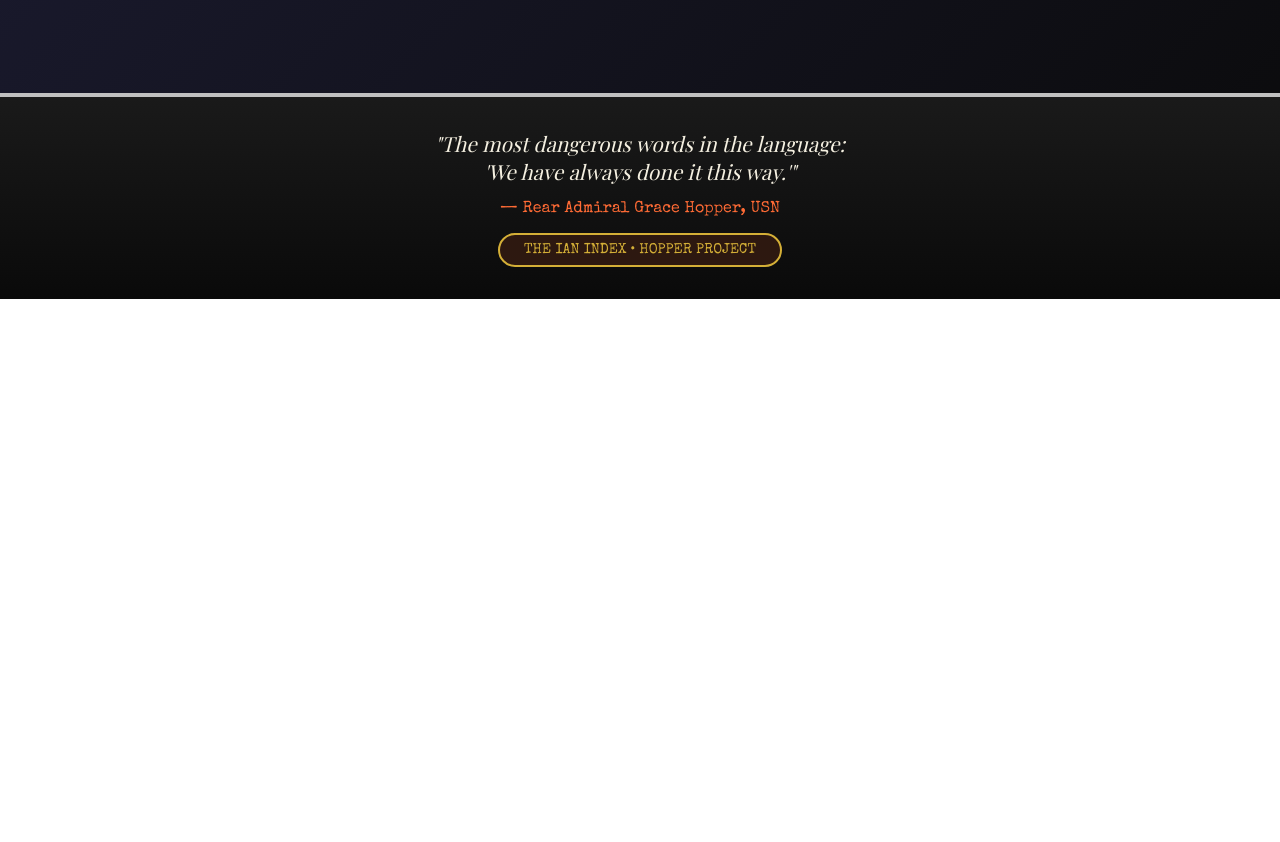
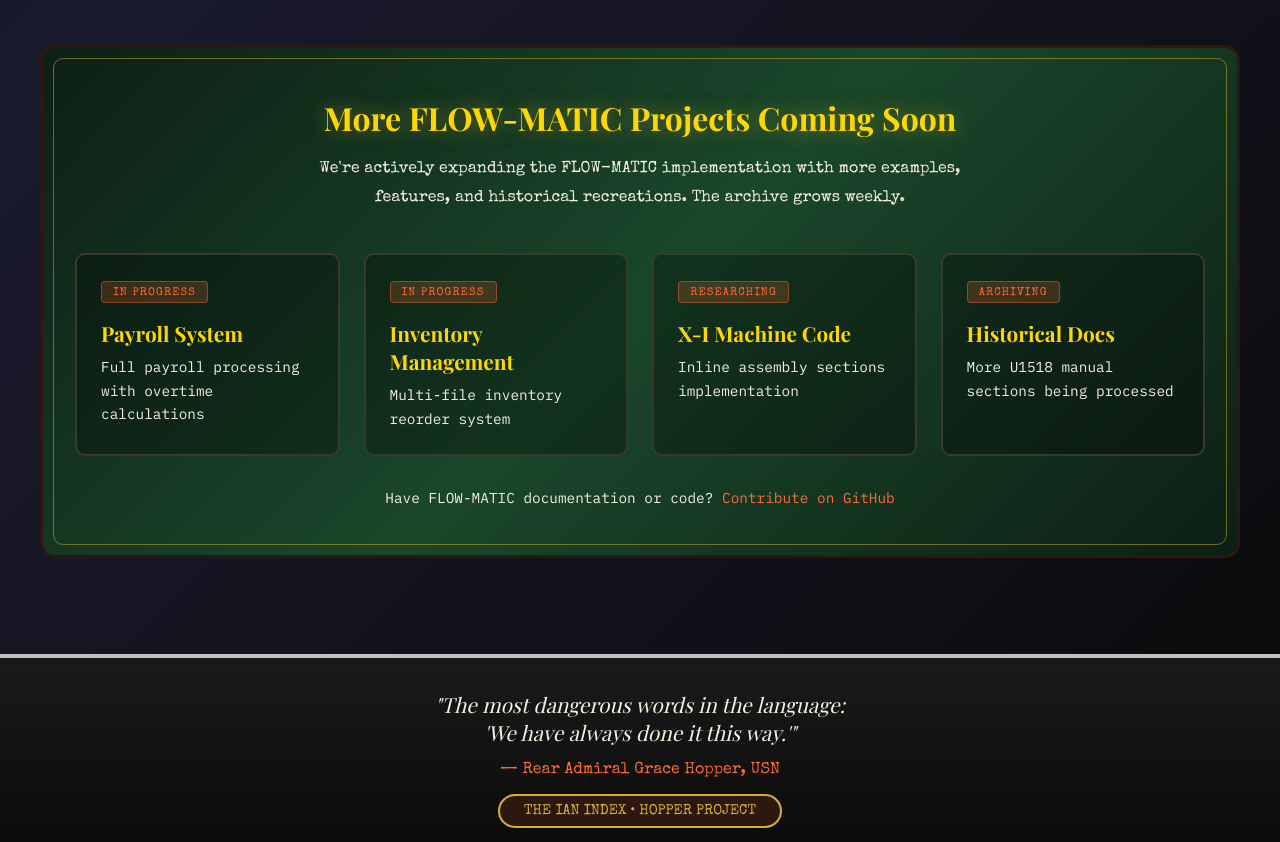
Before and after one commit to Zaneham/Flow-matic, a plain HTML site: page index.html in a window 1280 px wide. Shown: the part 1879-2721 px from the top of the page. Before the commit the page ends 2178 px from the top, so only its background shows below. Drawn offline with nearby package versions, Linux system fonts and the light colour scheme.

Commit message:
Add Coming Soon section to showcase ongoing FLOW-MATIC projects

```diff
--- a/index.html
+++ b/index.html
@@ -19,6 +19,7 @@
             --bakelite: #2d1810;
             --card-felt: #0f5132;
             --gold-trim: #d4af37;
+            --border-subtle: #3a3a2a;
         }
 
         * {
@@ -551,6 +552,123 @@
             color: var(--gold-trim);
         }
 
+        /* Coming Soon Section */
+        .coming-soon-section {
+            background: linear-gradient(135deg, var(--panel-dark) 0%, var(--panel-green) 50%, var(--panel-dark) 100%);
+            border: 3px solid var(--bakelite);
+            border-radius: 15px;
+            padding: 3rem 2rem;
+            margin: 3rem auto;
+            max-width: 1200px;
+            position: relative;
+        }
+
+        .coming-soon-section::before {
+            content: '';
+            position: absolute;
+            top: 10px;
+            left: 10px;
+            right: 10px;
+            bottom: 10px;
+            border: 1px solid var(--gold-trim);
+            border-radius: 10px;
+            pointer-events: none;
+            opacity: 0.5;
+        }
+
+        .coming-soon-content {
+            position: relative;
+            z-index: 1;
+            text-align: center;
+        }
+
+        .coming-soon-title {
+            font-family: 'Playfair Display', serif;
+            font-size: 2rem;
+            color: var(--vacuum-tube);
+            text-shadow: 0 0 20px rgba(212, 175, 55, 0.5);
+            margin-bottom: 1rem;
+        }
+
+        .coming-soon-description {
+            font-family: 'Special Elite', cursive;
+            color: var(--cream);
+            font-size: 1rem;
+            line-height: 1.8;
+            margin-bottom: 2.5rem;
+            max-width: 700px;
+            margin-left: auto;
+            margin-right: auto;
+        }
+
+        .coming-soon-grid {
+            display: grid;
+            grid-template-columns: repeat(auto-fit, minmax(250px, 1fr));
+            gap: 1.5rem;
+            margin-bottom: 2rem;
+        }
+
+        .coming-soon-card {
+            background: rgba(0, 0, 0, 0.3);
+            border: 2px solid var(--border-subtle);
+            border-radius: 10px;
+            padding: 1.5rem;
+            text-align: left;
+            transition: all 0.3s ease;
+        }
+
+        .coming-soon-card:hover {
+            border-color: var(--gold-trim);
+            background: rgba(0, 0, 0, 0.5);
+            transform: translateY(-3px);
+            box-shadow: 0 4px 15px rgba(212, 175, 55, 0.2);
+        }
+
+        .coming-soon-badge {
+            display: inline-block;
+            font-size: 0.7rem;
+            text-transform: uppercase;
+            letter-spacing: 0.1em;
+            padding: 0.3rem 0.7rem;
+            background: rgba(255, 107, 53, 0.2);
+            color: var(--nixie-orange);
+            border: 1px solid rgba(255, 107, 53, 0.4);
+            border-radius: 4px;
+            margin-bottom: 1rem;
+            font-family: 'Special Elite', cursive;
+        }
+
+        .coming-soon-card h4 {
+            font-family: 'Playfair Display', serif;
+            font-size: 1.3rem;
+            color: var(--vacuum-tube);
+            margin-bottom: 0.5rem;
+        }
+
+        .coming-soon-card p {
+            font-size: 0.9rem;
+            color: var(--cream);
+            line-height: 1.6;
+            margin: 0;
+        }
+
+        .coming-soon-footer {
+            color: var(--cream);
+            font-size: 0.9rem;
+            margin-top: 2rem;
+        }
+
+        .coming-soon-footer a {
+            color: var(--nixie-orange);
+            text-decoration: none;
+            border-bottom: 1px solid transparent;
+            transition: border-color 0.2s;
+        }
+
+        .coming-soon-footer a:hover {
+            border-bottom-color: var(--nixie-orange);
+        }
+
         /* Responsive */
         @media (max-width: 768px) {
             h1 { font-size: 2rem; }
@@ -559,6 +677,9 @@
             .card-rank { font-size: 1.4rem; }
             .card-suit { font-size: 1.2rem; }
             .btn { padding: 0.8rem 1.5rem; font-size: 1rem; }
+            .coming-soon-section { padding: 2rem 1rem; }
+            .coming-soon-title { font-size: 1.5rem; }
+            .coming-soon-grid { grid-template-columns: 1fr; }
         }
     </style>
 </head>
@@ -690,6 +811,43 @@
                 </ul>
             </div>
         </div>
+
+        <!-- Coming Soon Section -->
+        <section class="coming-soon-section">
+            <div class="coming-soon-content">
+                <h2 class="coming-soon-title">More FLOW-MATIC Projects Coming Soon</h2>
+                <p class="coming-soon-description">
+                    We're actively expanding the FLOW-MATIC implementation with more examples,
+                    features, and historical recreations. The archive grows weekly.
+                </p>
+                <div class="coming-soon-grid">
+                    <div class="coming-soon-card">
+                        <span class="coming-soon-badge">In Progress</span>
+                        <h4>Payroll System</h4>
+                        <p>Full payroll processing with overtime calculations</p>
+                    </div>
+                    <div class="coming-soon-card">
+                        <span class="coming-soon-badge">In Progress</span>
+                        <h4>Inventory Management</h4>
+                        <p>Multi-file inventory reorder system</p>
+                    </div>
+                    <div class="coming-soon-card">
+                        <span class="coming-soon-badge">Researching</span>
+                        <h4>X-I Machine Code</h4>
+                        <p>Inline assembly sections implementation</p>
+                    </div>
+                    <div class="coming-soon-card">
+                        <span class="coming-soon-badge">Archiving</span>
+                        <h4>Historical Docs</h4>
+                        <p>More U1518 manual sections being processed</p>
+                    </div>
+                </div>
+                <p class="coming-soon-footer">
+                    Have FLOW-MATIC documentation or code?
+                    <a href="https://github.com/Zaneham/Flow-matic" target="_blank">Contribute on GitHub</a>
+                </p>
+            </div>
+        </section>
     </main>
 
     <footer>
```
